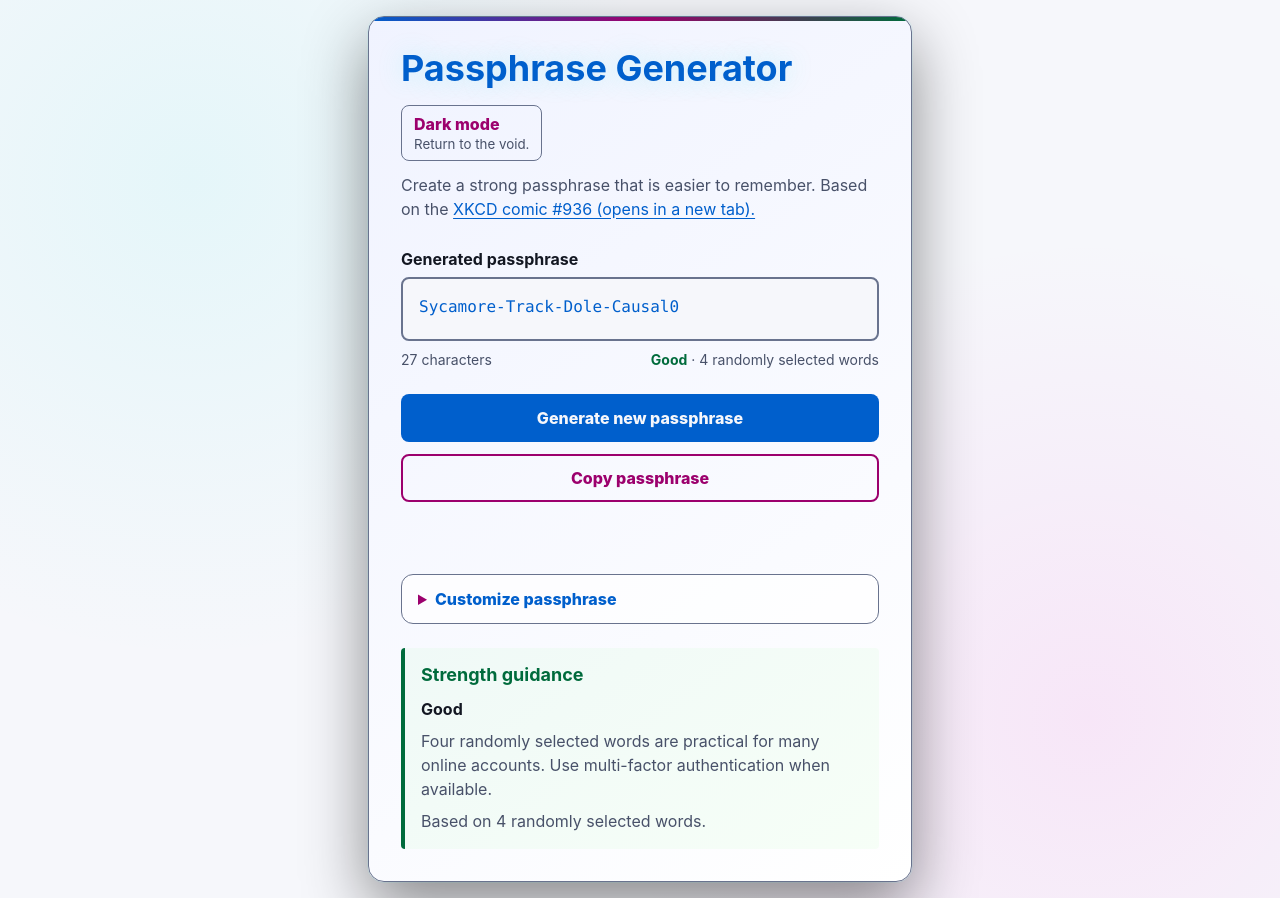
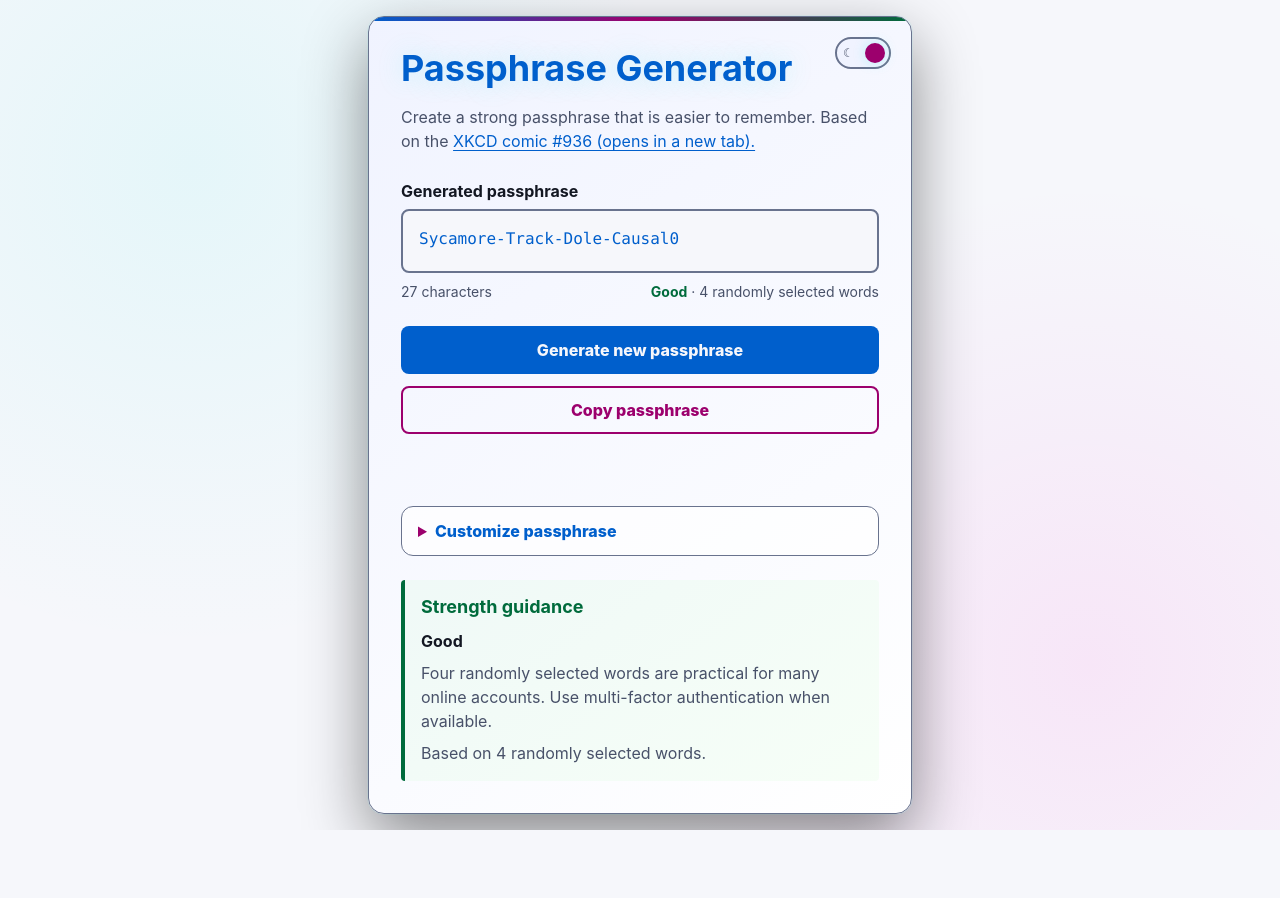
Before and after one commit to loridk/passphrase-generator-web, a React (Vite) app: page / in a window 1280 px wide. After the commit the page ends 830 px from the top, so only its background shows below. Built offline with nearby package versions, Linux system fonts and the light colour scheme.

Commit message:
Change toggle switch

```diff
--- a/src/App.jsx
+++ b/src/App.jsx
@@ -73,10 +73,8 @@ function App() {
 
   const strength = getStrengthGuidance(result.wordCount);
 
-  function handleThemeToggle() {
-    setTheme((currentTheme) => {
-      return currentTheme === "dark" ? "light" : "dark";
-    });
+  function handleThemeChange(event) {
+    setTheme(event.target.checked ? "light" : "dark");
   }
 
   function handleGenerate(event) {
@@ -141,19 +139,28 @@ function App() {
       <header className="app-header">
         <h1>Passphrase Generator</h1>
 
-        <button
-          className="theme-toggle"
-          type="button"
-          onClick={handleThemeToggle}
+        <label
+          className="theme-switch"
+          data-tooltip={
+            theme === "dark"
+              ? "Fine. Turn on the big light."
+              : "Return to the void."
+          }
         >
-          <span>{theme === "dark" ? "Light mode" : "Dark mode"}</span>
+          <input
+            type="checkbox"
+            role="switch"
+            checked={theme === "light"}
+            aria-label="Light mode"
+            onChange={handleThemeChange}
+          />
 
-          <small>
-            {theme === "dark"
-              ? "Fine. Turn on the big light."
-              : "Return to the void."}
-          </small>
-        </button>
+          <span className="theme-switch__track" aria-hidden="true">
+            <span>☾</span>
+            <span>☀</span>
+            <span className="theme-switch__thumb"></span>
+          </span>
+        </label>
       </header>
 
       <p className="app-intro">
--- a/src/App.scss
+++ b/src/App.scss
@@ -42,32 +42,103 @@
 }
 
 .app-header {
-  display: flex;
-  flex-wrap: wrap;
-  gap: 1rem;
-  align-items: flex-start;
-  justify-content: space-between;
+  min-height: 44px;
+  padding-inline-end: 4rem;
 }
 
-.theme-toggle {
-  display: grid;
-  gap: 0.125rem;
-  min-height: 44px;
-  padding: 0.5rem 0.75rem;
-  color: var(--color-text);
-  text-align: start;
-  background: transparent;
-  border: 1px solid var(--color-border);
-  border-radius: 0.5rem;
+.theme-switch {
+  position: absolute;
+  inset-block-start: 1.25rem;
+  inset-inline-end: 1.25rem;
+  z-index: 1;
+  cursor: pointer;
 
-  span {
-    color: var(--color-pink);
-    font-weight: 800;
+  input {
+    position: absolute;
+    width: 1px;
+    height: 1px;
+    opacity: 0;
   }
 
-  small {
-    color: var(--color-text-muted);
+  input:focus-visible + .theme-switch__track {
+    outline: 3px solid var(--color-cyan);
+    outline-offset: 3px;
   }
+
+  input:checked + .theme-switch__track {
+    background: var(--color-surface-raised);
+
+    .theme-switch__thumb {
+      transform: translateX(1.5rem);
+      background: var(--color-pink);
+    }
+  }
+
+  &::after {
+    position: absolute;
+    inset-block-start: calc(100% + 0.625rem);
+    inset-inline-end: 0;
+    width: max-content;
+    max-width: 14rem;
+    padding: 0.5rem 0.625rem;
+    color: var(--color-text);
+    background: var(--color-surface);
+    border: 1px solid var(--color-border);
+    border-radius: 0.375rem;
+    box-shadow: 0 0.75rem 2rem rgb(0 0 0 / 30%);
+    font-size: 0.8125rem;
+    line-height: 1.3;
+    content: attr(data-tooltip);
+    opacity: 0;
+    pointer-events: none;
+    transform: translateY(-0.25rem);
+    transition:
+      opacity 150ms ease,
+      transform 150ms ease;
+  }
+
+  &:hover::after,
+  &:focus-within::after {
+    opacity: 1;
+    transform: translateY(0);
+  }
+}
+
+.theme-switch__track {
+  position: relative;
+  display: flex;
+  gap: 0.5rem;
+  align-items: center;
+  justify-content: space-between;
+  width: 3.5rem;
+  height: 2rem;
+  padding-inline: 0.375rem;
+  color: var(--color-text-muted);
+  background: var(--color-background);
+  border: 2px solid var(--color-border);
+  border-radius: 999px;
+  transition:
+    background-color 150ms ease,
+    border-color 150ms ease;
+
+  > span:not(.theme-switch__thumb) {
+    font-size: 0.75rem;
+    line-height: 1;
+  }
+}
+
+.theme-switch__thumb {
+  position: absolute;
+  inset-block-start: 0.25rem;
+  inset-inline-start: 0.25rem;
+  width: 1.25rem;
+  height: 1.25rem;
+  background: var(--color-cyan);
+  border-radius: 50%;
+  box-shadow: 0 0 0.75rem rgb(77 238 234 / 35%);
+  transition:
+    transform 150ms ease,
+    background-color 150ms ease;
 }
 
 .app-intro {
```
